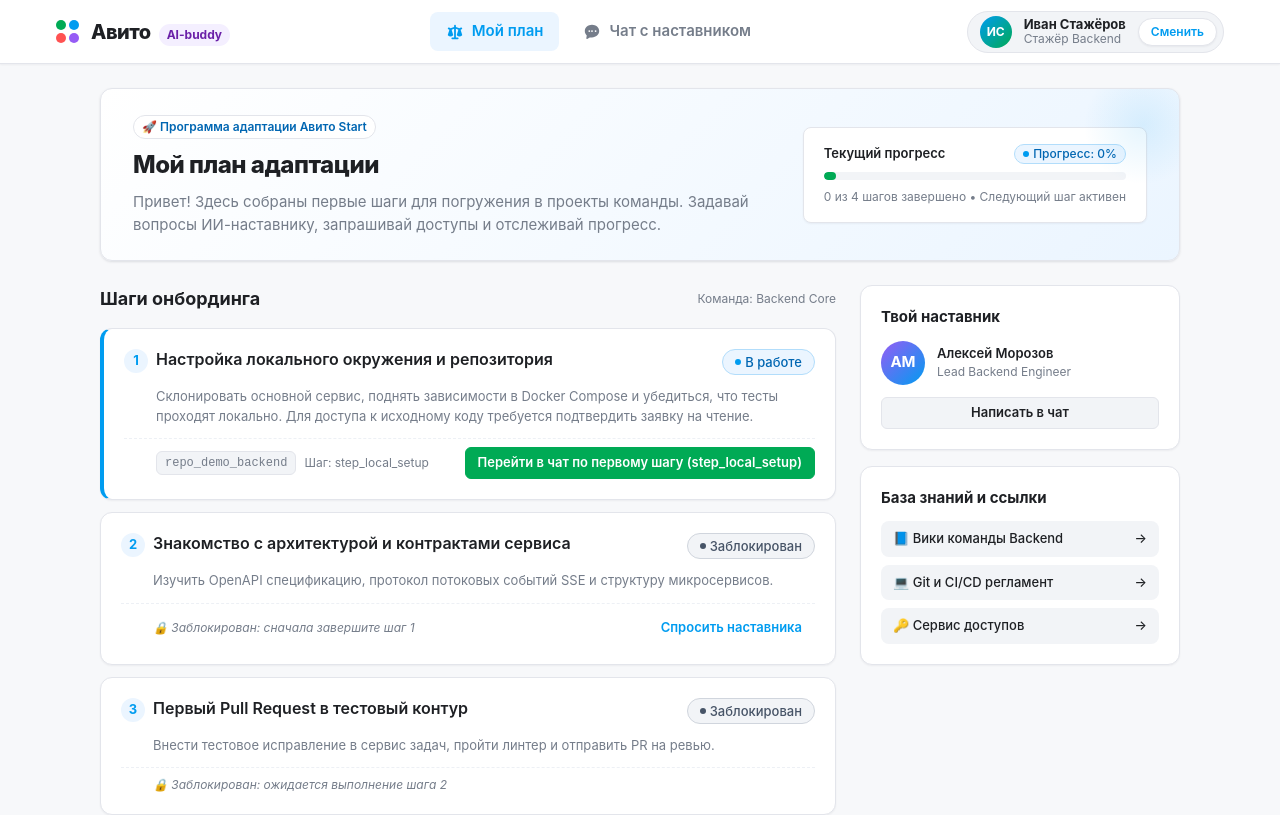
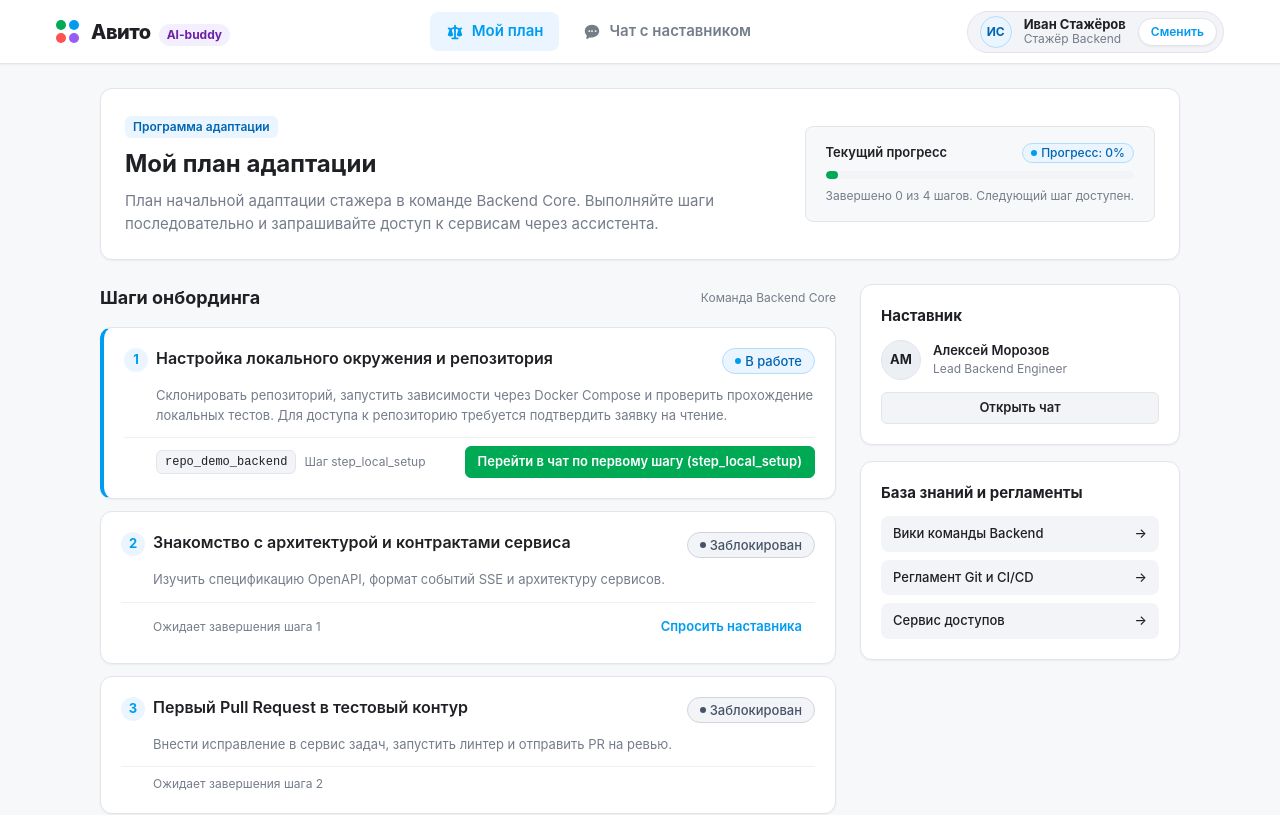
Before and after one commit to Edyavna/AI-buddy, a React (Vite) app in the folder frontend/: page /onboarding in a window 1280 px wide. Shown: the top 815 px of the page. Built offline with nearby package versions, Linux system fonts and the light colour scheme.

Commit message:
refactor: remove AI slop and decorative artifacts, preserve strict Avito styling

```diff
--- a/frontend/src/app/AppShell.module.css
+++ b/frontend/src/app/AppShell.module.css
@@ -139,8 +139,9 @@
   width: 32px;
   height: 32px;
   border-radius: 50%;
-  background: linear-gradient(135deg, var(--avito-blue) 0%, var(--avito-green) 100%);
-  color: #ffffff;
+  background-color: var(--avito-blue-bg);
+  color: var(--avito-blue-text);
+  border: 1px solid var(--color-status-info-border);
   display: flex;
   align-items: center;
   justify-content: center;
--- a/frontend/src/app/routes/OnboardingPlaceholderPage.module.css
+++ b/frontend/src/app/routes/OnboardingPlaceholderPage.module.css
@@ -6,45 +6,29 @@
   margin: 0 auto;
 }
 
-/* Hero Banner */
+/* Header Banner */
 .heroBanner {
-  background: linear-gradient(135deg, #ffffff 0%, var(--avito-blue-bg) 100%);
+  background-color: var(--color-surface);
   border: 1px solid var(--color-border);
   border-radius: var(--radius-lg);
-  padding: var(--space-6) var(--space-8);
-  box-shadow: var(--shadow-sm);
+  padding: var(--space-6);
+  box-shadow: var(--shadow-xs);
   display: flex;
   justify-content: space-between;
   align-items: center;
   gap: var(--space-6);
-  position: relative;
-  overflow: hidden;
-}
-
-.heroBanner::after {
-  content: '';
-  position: absolute;
-  top: -24px;
-  right: -24px;
-  width: 120px;
-  height: 120px;
-  border-radius: 50%;
-  background: radial-gradient(circle, rgba(0, 156, 240, 0.1) 0%, transparent 70%);
-  pointer-events: none;
 }
 
 .heroInfo {
-  max-width: 620px;
+  max-width: 600px;
 }
 
 .heroTag {
   display: inline-flex;
   align-items: center;
-  gap: var(--space-1);
   padding: 2px var(--space-2);
-  background-color: var(--color-surface);
-  border: 1px solid var(--color-border);
-  border-radius: var(--radius-pill);
+  background-color: var(--avito-blue-bg);
+  border-radius: var(--radius-sm);
   font-size: var(--font-size-xs);
   font-weight: 600;
   color: var(--avito-blue-text);
@@ -53,9 +37,8 @@
 
 .heroTitle {
   font-size: var(--font-size-2xl);
-  font-weight: 800;
+  font-weight: 700;
   color: var(--color-text-primary);
-  letter-spacing: -0.5px;
   margin-bottom: var(--space-2);
 }
 
@@ -66,12 +49,11 @@
 }
 
 .heroProgressCard {
-  background-color: var(--color-surface);
+  background-color: var(--color-bg-page);
   border: 1px solid var(--color-border);
   border-radius: var(--radius-md);
   padding: var(--space-4) var(--space-5);
   min-width: 260px;
-  box-shadow: var(--shadow-xs);
   display: flex;
   flex-direction: column;
   gap: var(--space-2);
@@ -148,20 +130,14 @@
   border-radius: var(--radius-lg);
   padding: var(--space-5);
   box-shadow: var(--shadow-xs);
-  transition: border-color var(--transition-fast), box-shadow var(--transition-fast), transform var(--transition-fast);
   display: flex;
   flex-direction: column;
   gap: var(--space-3);
-}
-
-.stepCard:hover {
-  border-color: var(--avito-blue);
-  box-shadow: var(--shadow-md);
+  transition: border-color var(--transition-fast);
 }
 
 .stepCardActive {
   border-left: 4px solid var(--avito-blue);
-  background-color: #ffffff;
 }
 
 .stepCardHeader {
@@ -211,7 +187,7 @@
   align-items: center;
   padding-left: 32px;
   padding-top: var(--space-2);
-  border-top: 1px dashed var(--color-border-subtle);
+  border-top: 1px solid var(--color-border-subtle);
 }
 
 .stepMetaGroup {
@@ -224,7 +200,7 @@
   font-size: var(--font-size-xs);
   font-family: monospace;
   background-color: var(--color-surface-hover);
-  color: var(--color-text-secondary);
+  color: var(--color-text-primary);
   padding: 2px 8px;
   border-radius: var(--radius-sm);
   border: 1px solid var(--color-border);
@@ -233,7 +209,6 @@
 .blockedNotice {
   font-size: var(--font-size-xs);
   color: var(--color-text-secondary);
-  font-style: italic;
 }
 
 /* Sidebar Widgets */
@@ -258,9 +233,6 @@
   font-size: var(--font-size-base);
   font-weight: 700;
   color: var(--color-text-primary);
-  display: flex;
-  align-items: center;
-  gap: var(--space-2);
 }
 
 .mentorRow {
@@ -270,16 +242,17 @@
 }
 
 .mentorAvatar {
-  width: 44px;
-  height: 44px;
+  width: 40px;
+  height: 40px;
   border-radius: 50%;
-  background: linear-gradient(135deg, var(--avito-violet) 0%, var(--avito-blue) 100%);
-  color: #ffffff;
+  background-color: var(--color-surface-sunken);
+  color: var(--color-text-primary);
+  border: 1px solid var(--color-border);
   display: flex;
   align-items: center;
   justify-content: center;
   font-weight: 700;
-  font-size: var(--font-size-base);
+  font-size: var(--font-size-sm);
 }
 
 .mentorDetails {
@@ -315,7 +288,7 @@
   font-weight: 500;
   color: var(--color-text-primary);
   text-decoration: none;
-  transition: all var(--transition-fast);
+  transition: background-color var(--transition-fast), color var(--transition-fast);
 }
 
 .quickLink:hover {
--- a/frontend/src/app/routes/OnboardingPlaceholderPage.tsx
+++ b/frontend/src/app/routes/OnboardingPlaceholderPage.tsx
@@ -6,16 +6,16 @@ import styles from './OnboardingPlaceholderPage.module.css';
 export const OnboardingPlaceholderPage: React.FC = () => {
   return (
     <div className={styles.container}>
-      {/* Hero Welcome Banner */}
+      {/* Banner */}
       <section className={styles.heroBanner}>
         <div className={styles.heroInfo}>
           <div className={styles.heroTag}>
-            <span>🚀 Программа адаптации Авито Start</span>
+            <span>Программа адаптации</span>
           </div>
           <h1 className={styles.heroTitle}>Мой план адаптации</h1>
           <p className={styles.heroSubtitle}>
-            Привет! Здесь собраны первые шаги для погружения в проекты команды. Задавай вопросы
-            ИИ-наставнику, запрашивай доступы и отслеживай прогресс.
+            План начальной адаптации стажера в команде Backend Core. Выполняйте шаги последовательно
+            и запрашивайте доступ к сервисам через ассистента.
           </p>
         </div>
 
@@ -24,10 +24,16 @@ export const OnboardingPlaceholderPage: React.FC = () => {
             <span className={styles.progressLabel}>Текущий прогресс</span>
             <StatusBadge status="in_progress" label="Прогресс: 0%" size="sm" />
           </div>
-          <div className={styles.progressBarTrack} role="progressbar" aria-valuenow={0} aria-valuemin={0} aria-valuemax={100}>
+          <div
+            className={styles.progressBarTrack}
+            role="progressbar"
+            aria-valuenow={0}
+            aria-valuemin={0}
+            aria-valuemax={100}
+          >
             <div className={styles.progressBarFill} style={{ width: '4%' }} />
           </div>
-          <span className={styles.progressMeta}>0 из 4 шагов завершено • Следующий шаг активен</span>
+          <span className={styles.progressMeta}>Завершено 0 из 4 шагов. Следующий шаг доступен.</span>
         </div>
       </section>
 
@@ -37,7 +43,7 @@ export const OnboardingPlaceholderPage: React.FC = () => {
         <div className={styles.stepsSection}>
           <div className={styles.sectionHeader}>
             <h2 className={styles.sectionTitle}>Шаги онбординга</h2>
-            <span className={styles.progressMeta}>Команда: Backend Core</span>
+            <span className={styles.progressMeta}>Команда Backend Core</span>
           </div>
 
           <div className={styles.stepsList}>
@@ -54,14 +60,14 @@ export const OnboardingPlaceholderPage: React.FC = () => {
               </div>
 
               <p className={styles.stepDescription}>
-                Склонировать основной сервис, поднять зависимости в Docker Compose и убедиться, что
-                тесты проходят локально. Для доступа к исходному коду требуется подтвердить заявку на чтение.
+                Склонировать репозиторий, запустить зависимости через Docker Compose и проверить
+                прохождение локальных тестов. Для доступа к репозиторию требуется подтвердить заявку на чтение.
               </p>
 
               <div className={styles.stepFooter}>
                 <div className={styles.stepMetaGroup}>
                   <span className={styles.resourceTag}>repo_demo_backend</span>
-                  <span className={styles.progressMeta}>Шаг: step_local_setup</span>
+                  <span className={styles.progressMeta}>Шаг step_local_setup</span>
                 </div>
                 <Link to="/chat?stepId=step_local_setup">
                   <Button variant="primary" size="sm">
@@ -82,11 +88,11 @@ export const OnboardingPlaceholderPage: React.FC = () => {
               </div>
 
               <p className={styles.stepDescription}>
-                Изучить OpenAPI спецификацию, протокол потоковых событий SSE и структуру микросервисов.
+                Изучить спецификацию OpenAPI, формат событий SSE и архитектуру сервисов.
               </p>
 
               <div className={styles.stepFooter}>
-                <span className={styles.blockedNotice}>🔒 Заблокирован: сначала завершите шаг 1</span>
+                <span className={styles.blockedNotice}>Ожидает завершения шага 1</span>
                 <Link to="/chat?stepId=step_architecture">
                   <Button variant="ghost" size="sm">
                     Спросить наставника
@@ -106,11 +112,11 @@ export const OnboardingPlaceholderPage: React.FC = () => {
               </div>
 
               <p className={styles.stepDescription}>
-                Внести тестовое исправление в сервис задач, пройти линтер и отправить PR на ревью.
+                Внести исправление в сервис задач, запустить линтер и отправить PR на ревью.
               </p>
 
               <div className={styles.stepFooter}>
-                <span className={styles.blockedNotice}>🔒 Заблокирован: ожидается выполнение шага 2</span>
+                <span className={styles.blockedNotice}>Ожидает завершения шага 2</span>
               </div>
             </article>
 
@@ -119,13 +125,13 @@ export const OnboardingPlaceholderPage: React.FC = () => {
               <div className={styles.stepCardHeader}>
                 <div className={styles.stepTitleGroup}>
                   <span className={styles.stepNumber}>4</span>
-                  <h3 className={styles.stepTitle}>Встреча 1-on-1 и подведение итогов первой недели</h3>
+                  <h3 className={styles.stepTitle}>Встреча 1-on-1 и итоги первой недели</h3>
                 </div>
                 <StatusBadge status="blocked" />
               </div>
 
               <p className={styles.stepDescription}>
-                Обсудить с наставником результаты первой недели, возникшие сложности и план на испытательный срок.
+                Обсудить с наставником результаты первой недели и план на испытательный срок.
               </p>
             </article>
           </div>
@@ -135,7 +141,7 @@ export const OnboardingPlaceholderPage: React.FC = () => {
         <aside className={styles.sidebar}>
           {/* Mentor card */}
           <div className={styles.widgetCard}>
-            <h3 className={styles.widgetTitle}>Твой наставник</h3>
+            <h3 className={styles.widgetTitle}>Наставник</h3>
             <div className={styles.mentorRow}>
               <div className={styles.mentorAvatar}>АМ</div>
               <div className={styles.mentorDetails}>
@@ -145,24 +151,24 @@ export const OnboardingPlaceholderPage: React.FC = () => {
             </div>
             <Link to="/chat">
               <Button variant="secondary" size="sm" fullWidth>
-                Написать в чат
+                Открыть чат
               </Button>
             </Link>
           </div>
 
           {/* Useful links */}
           <div className={styles.widgetCard}>
-            <h3 className={styles.widgetTitle}>База знаний и ссылки</h3>
+            <h3 className={styles.widgetTitle}>База знаний и регламенты</h3>
             <nav className={styles.linksList}>
               <a
                 href="#docs"
                 className={styles.quickLink}
                 onClick={(e) => {
                   e.preventDefault();
-                  alert('База знаний стажёров Авито (интегрирована с AI-buddy)');
+                  alert('База знаний стажеров');
                 }}
               >
-                <span>📘 Вики команды Backend</span>
+                <span>Вики команды Backend</span>
                 <span>→</span>
               </a>
               <a
@@ -173,7 +179,7 @@ export const OnboardingPlaceholderPage: React.FC = () => {
                   alert('Репозитории проектов команды');
                 }}
               >
-                <span>💻 Git и CI/CD регламент</span>
+                <span>Регламент Git и CI/CD</span>
                 <span>→</span>
               </a>
               <a
@@ -181,10 +187,10 @@ export const OnboardingPlaceholderPage: React.FC = () => {
                 className={styles.quickLink}
                 onClick={(e) => {
                   e.preventDefault();
-                  alert('Регламент получения доступов');
+                  alert('Сервис заявок на доступ');
                 }}
               >
-                <span>🔑 Сервис доступов</span>
+                <span>Сервис доступов</span>
                 <span>→</span>
               </a>
             </nav>
```
Also changed, not shown: frontend/src/app/routes/ChatPlaceholderPage.tsx (+13 -14 lines), frontend/src/app/routes/LoginPlaceholderPage.tsx (+6 -7 lines).
